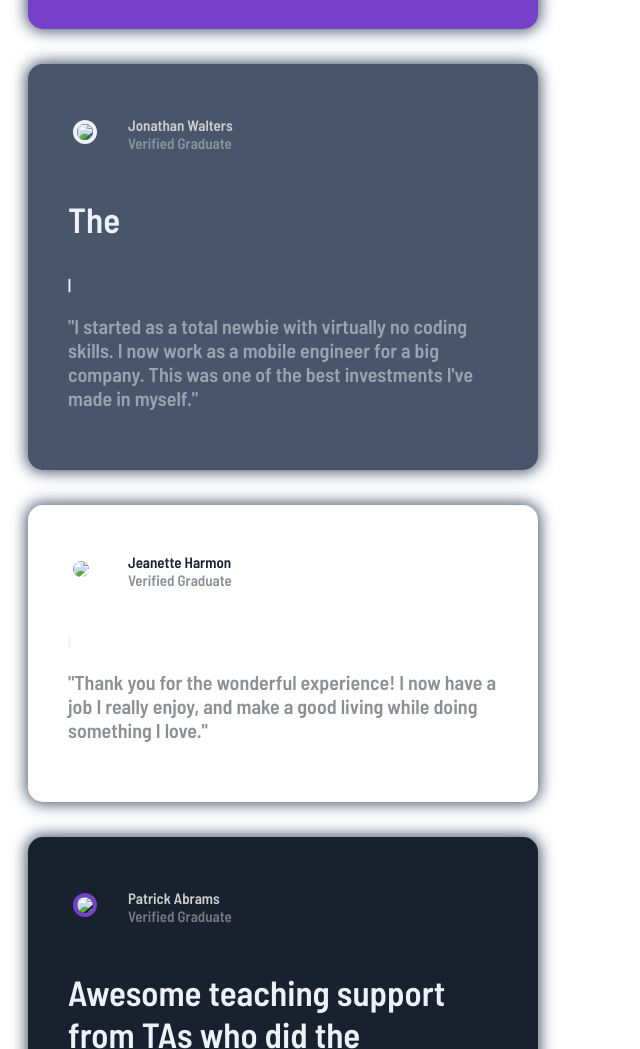
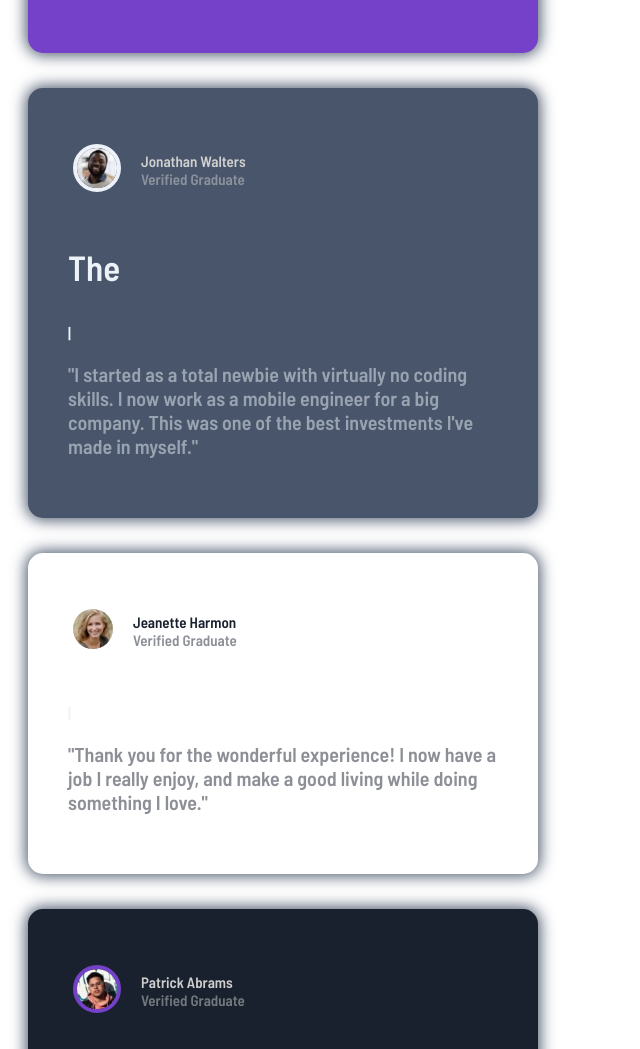
Before and after one commit to SanguchoMela/Testimonials_grid_mobile, a plain HTML site: page index.html in a window 1280 px wide. Shown: the part 700-1749 px from the top of the page, without its empty margins (0-640 px from the left). Drawn offline with nearby package versions, Linux system fonts and the light colour scheme; animation ran at ten frames a second.

Commit message:
update src imagenes

```diff
--- a/index.html
+++ b/index.html
@@ -13,7 +13,7 @@
     <div class="daniel article">
         <div class="encabezado">
             <figure class="container_img daniel">
-                <img class="foto" src="/Lab5_Ej1_mobile/imagenes/image-daniel.jpg" width="40px">
+                <img class="foto" src="/imagenes/image-daniel.jpg" width="40px">
             </figure>
             <div class="container_datos">
                 <p>Daniel Clifford</p>
@@ -34,7 +34,7 @@
     <div class="jonathan article">
         <div class="encabezado">
             <figure class="container_img jonathan">
-                <img class="foto" src="/Lab5_Ej1_mobile/imagenes/image-jonathan.jpg" width="40px">
+                <img class="foto" src="/imagenes/image-jonathan.jpg" width="40px">
             </figure>
             <div class="container_datos">
                 <p>Jonathan Walters</p>
@@ -50,7 +50,7 @@
     <div class="jeanette article">
         <div class="encabezado">
             <figure class="container_img jeanette">
-                <img class="foto" src="/Lab5_Ej1_mobile/imagenes/image-jeanette.jpg" width="40px">
+                <img class="foto" src="/imagenes/image-jeanette.jpg" width="40px">
             </figure>
             <div class="container_datos">
                 <p>Jeanette Harmon</p>
@@ -65,7 +65,7 @@
     <div class="patrick article">
         <div class="encabezado">
             <figure class="container_img patrick">
-                <img class="foto" src="/Lab5_Ej1_mobile/imagenes/image-patrick.jpg" width="40px">
+                <img class="foto" src="/imagenes/image-patrick.jpg" width="40px">
             </figure>
             <div class="container_datos">
                 <p>Patrick Abrams</p>
@@ -84,7 +84,7 @@
     <div class="kira article">
         <div class="encabezado">
             <figure class="container_img kira">
-                <img class="foto" src="/Lab5_Ej1_mobile/imagenes/image-kira.jpg" width="40px">
+                <img class="foto" src="/imagenes/image-kira.jpg" width="40px">
             </figure>
             <div class="container_datos">
                 <p>Kira Whittle</p>
```
